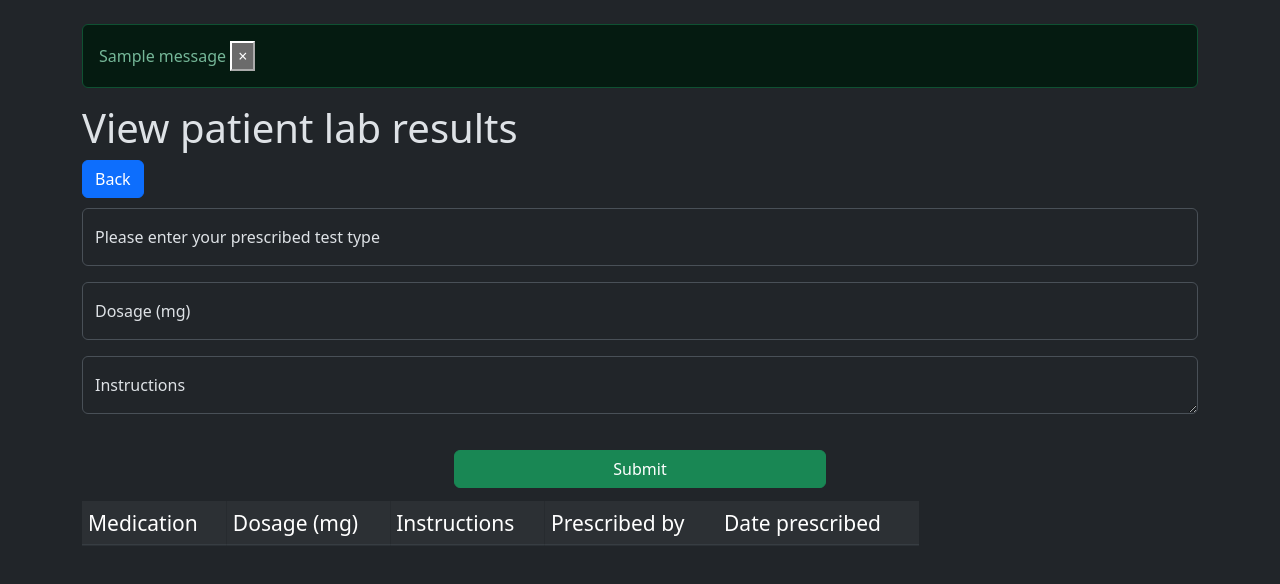
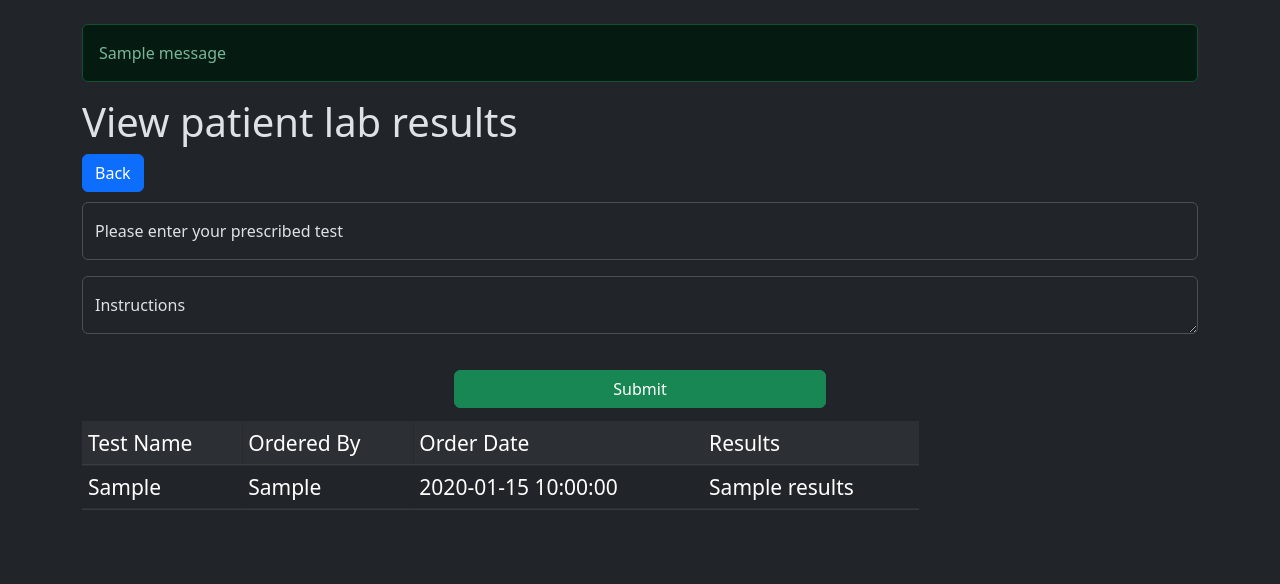
Before and after one commit to Moses2917/MedFlow, a Flask app: page /lab_tests in a window 1280 px wide. Shown: the part 56-640 px from the top of the page. Run offline with Flask 3, Linux system fonts and the light colour scheme; a user stored in the database is signed in; one stand-in notice (Sample message) is shown; a database or web service that is not in the repository returns one stand-in record (values such as "Sample title"); parts of the project's set-up code (start-up, migrations or seed data) failed here and were passed over.

Commit message:
Updated tables

```diff
--- a/app/routes.py
+++ b/app/routes.py
@@ -12,7 +12,13 @@ from datetime import datetime
 
 @app.route('/')
 def index():
-    return render_template('index.html')
+    appointments = ''
+    if session.get('user', None):
+        email = session['user'].get('email')
+        if email:
+            cursor = db.appointments.find({'doctor': email})
+            appointments = [doc for doc in cursor]
+    return render_template('index.html',appointments=appointments)
 
 # User authentication routes
 @app.route('/register', methods=['GET', 'POST'])
@@ -190,10 +196,10 @@ def edit_details():
 def lab_tests():
     if request.method == 'POST':
         test_data = {
-            'patient_id': request.form['patient_id'],
+            'patient_id': session['patient']['name'],
             'test_type': request.form['test_type'],
-            'ordered_by': current_user.id,
-            'order_date': datetime.now(),#datetime.strptime(datetime.now(), '%Y-%m-%d'),
+            'ordered_by': session["user"]["email"],
+            'order_date': datetime.strftime(datetime.now(), '%m-%d-%Y'),
             'results': None
         }
         db.lab_tests.insert_one(test_data)
--- a/app/templates/appointments.html
+++ b/app/templates/appointments.html
@@ -14,7 +14,7 @@
 <form method="post">
     <div class="form-group">
       <strong>  <label for="patient_id">Patient ID</label> </strong>
-      <div class="form-floating">
+      <div class="form">
           <input type="search" list="patientNames" class="form-control" id="patient_id" name="patient_id" required>
           <!-- TODO: add a check to make sure the input is a valid patient -->
       </div>
@@ -44,7 +44,7 @@
 </form>
 
 <h2>Scheduled Appointments</h2>
-<table class="table table-striped">
+<table class="table table-striped table-hover">
     <thead>
         <tr>
             <th>Patient ID</th>
@@ -52,6 +52,7 @@
             <th>Date</th>
             <th>Time</th>
             <th>Reason</th>
+            <th>Delete</th>
 
 
         </tr>
@@ -74,6 +75,7 @@
         {% endfor %}
     </tbody>
 </table>
+
 {% else %}
 {% include 'guest.html' %}
 {% endif %}
--- a/app/templates/base.html
+++ b/app/templates/base.html
@@ -54,11 +54,8 @@
         {% with messages = get_flashed_messages(with_categories=true) %}
         {% if messages %}
         {% for category, message in messages %}
-        <div class="alert alert-{{ category }} alert-dismissible fade show" role="alert">
+        <div class="alert alert-{{ category }} fade show" role="alert">
             {{ message }}
-            <button type="button" class="close" data-dismiss="alert" aria-label="Close">
-                <span aria-hidden="true">&times;</span>
-            </button>
         </div>
         {% endfor %}
         {% endif %}
--- a/app/templates/edit_details.html
+++ b/app/templates/edit_details.html
@@ -49,7 +49,7 @@
   <div class="vstack gap-2 col-md-4 mx-auto"style="padding-top: 20px;">
     <!-- <a href="{{url_for( 'patient_details', patient_id=session['patient_id'])}}" class="btn btn-primary" role="button">Save Changes</a> -->
     <button type="submit" class="btn btn-success">Save Changes</button>
-    <a href="{{url_for( 'patient_details', patient_id=session['patient_id'])}}" class="btn btn-outline-secondary">Cancel</a>
+    <a href="{{url_for( 'patient_details', patient_id=session['patient']['name'])}}" class="btn btn-outline-secondary">Cancel</a>
     </div>
 </form>
 {% else %}
--- a/app/templates/lab_tests.html
+++ b/app/templates/lab_tests.html
@@ -9,12 +9,12 @@
 <form method="post">
     <div class="form-floating mb-3">
         <input type="text" name="test_type" placeholder="Test Type" class="form-control" id="test_type">
-        <label for="test_type" class="form-label">Please enter your prescribed test type</label>
+        <label for="test_type" class="form-label">Please enter your prescribed test</label>
     </div>
-    <div class="form-floating mb-3">
-        <input type="number" name="dosage" id="dosage" class="form-control" placeholder="dosage">
-        <label for="dosage" class="form-label">Dosage (mg)</label>
-    </div>
+    <!-- <div class="form-floating mb-3">
+        <input type="text" name="test_type" id="test_type" class="form-control" placeholder="test_type">
+        <label for="test_type" class="form-label">Test Type</label>
+    </div> -->
     <div class="form-floating mb-3">
         <textarea class="form-control" name="instructions" placeholder="Leave instructions here"
             id="floatingTextarea"></textarea>
@@ -28,23 +28,23 @@
 
 {% if tests %}
 <div class="table-responsive fs-3">
-    <table class="table table-striped">
+    <table class="table table-striped table-hover">
         <tbody>
             <tr>
-                <td>Medication</td>
-                <td>Dosage (mg)</td>
-                <td>Instructions</td>
-                <td>Prescribed by</td>
-                <td>Date prescribed</td>
+                <td>Test Name</td>
+                <td>Ordered By</td>
+                <td>Order Date</td>
+
+                <td>Results</td>
             </tr>
 
-            {% for prescription in prescriptions %}
+            {% for test in tests %}
             <tr>
-                <td>{{ prescription.medication }}</td>
-                <td>{{prescription.dosage}}</td>
-                <td>{{prescription.instructions}}</td>
-                <td>{{prescription.prescribed_by}}</td>
-                <td>{{prescription.prescribed_date}}</td>
+                <td>{{test.test_type}}</td>
+                <td>{{test.ordered_by}}</td>
+                <td>{{test.order_date}}</td>
+
+                <td>{{test.results}}</td>
             </tr>
             {%endfor%}
         </tbody>
```
Also changed, not shown: app/templates/index.html (+30 -44 lines), app/templates/patient_details.html (+5 -18 lines), app/static/pictures/index1.png.
